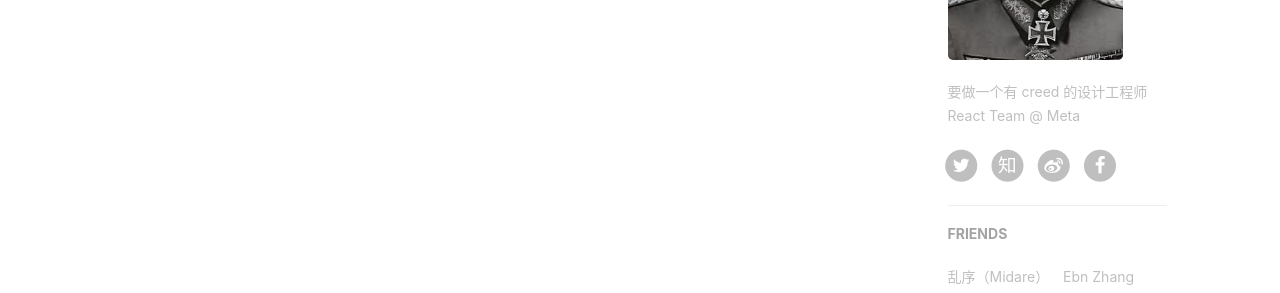
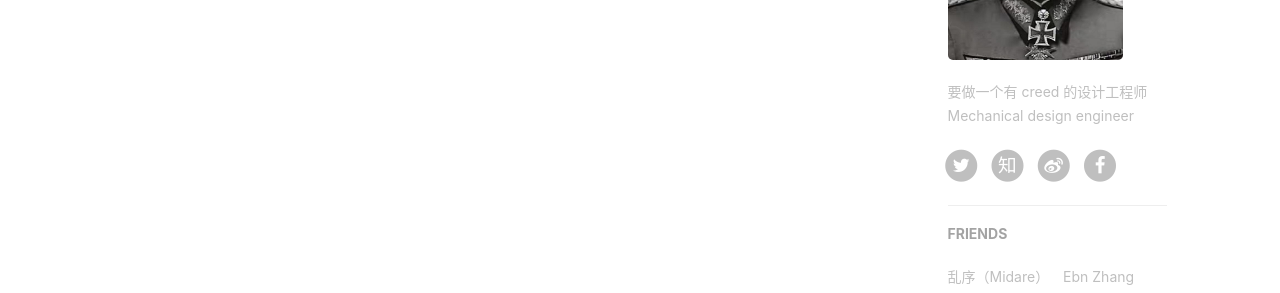
Before and after one commit to ArthurXIII/arthurxiii.github.io, a Jekyll site: the page built from index.html, in a window 1280 px wide. Shown: the part 969-1262 px from the top of the page. Built offline with Jekyll 4.4.1, drawn with Linux system fonts in a browser that asks for light colours; nearby versions of some CDN libraries; comment, search, counter and statistics services are not loaded.

Commit message:
Update _config.yml

```diff
--- a/_config.yml
+++ b/_config.yml
@@ -77,7 +77,7 @@ ga_domain: auto
 
 # Sidebar settings
 sidebar: true # whether or not using Sidebar.
-sidebar-about-description: "要做一个有 creed 的设计工程师 <br> React Team @ Meta"
+sidebar-about-description: "要做一个有 creed 的设计工程师 <br> Mechanical design engineer"
 sidebar-avatar: /img/Arthur.png # use absolute URL, seeing it's used in both `/` and `/about/`
 
 # Featured Tags
```
